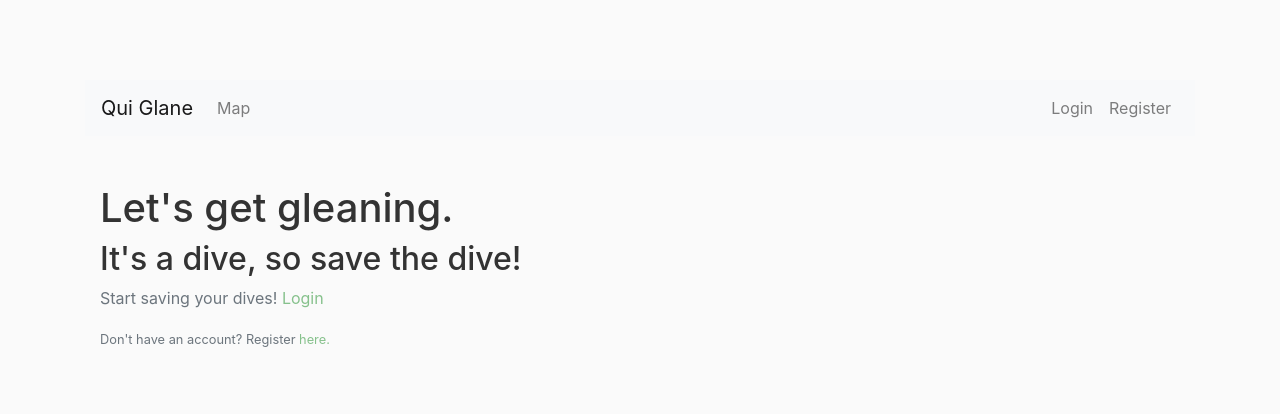
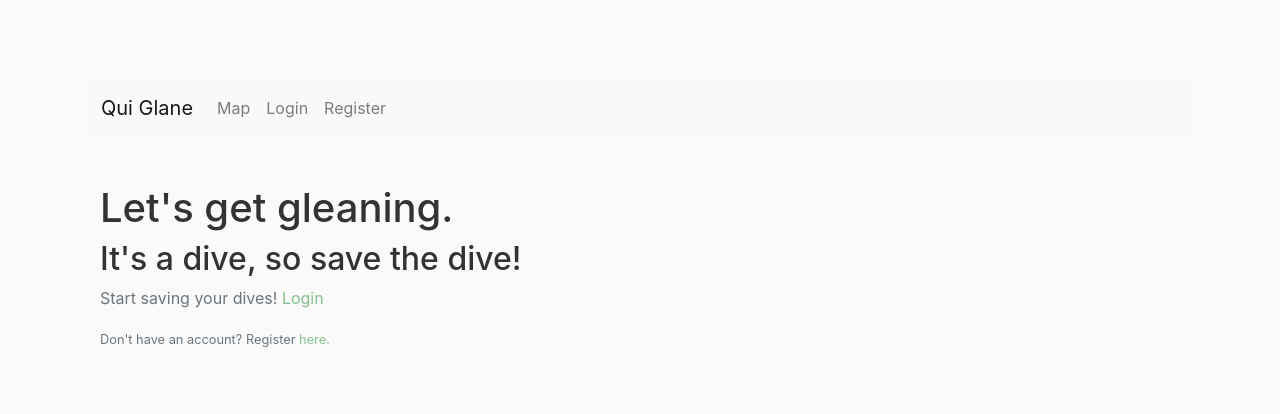
Before and after one commit to BuoyLynn/QuiGlane, a Flask app: page / in a window 1280 px wide. Shown: the top 414 px of the page. Run offline with Flask 2, Linux system fonts and the light colour scheme; data that the repository does not hold is empty; some libraries are stand-ins or nearby versions.

Commit message:
navbar update

```diff
--- a/templates/base.html
+++ b/templates/base.html
@@ -26,37 +26,40 @@
 
 </head>
 <body>
-	<div class="container base">
-	<header class="navbar-header"></header>
+	<div class="container">
 
-	<nav class="navbar navbar-expand-lg navbar-light bg-light">
+	<nav class="navbar sticky-top navbar-expand-lg navbar-light bg-light justify-content-between">
 
 		<a class="navbar-brand" href="/">Qui Glane</a>
-		<button class="navbar-toggler" type="button" data-toggle="collapse" data-target="#navbarSupportedContent" aria-controls="navbarSupportedContent" aria-expanded="true" aria-label="Toggle navigation">
+		<button class="navbar-toggler" type="button" data-toggle="collapse" data-target="#navbarNavAltMarkup" aria-controls="navbarNavAltMarkup" aria-expanded="false" aria-label="Toggle navigation">
 		<span class="navbar-toggler-icon"></span>
 		</button>
 
-			<div class="collapse navbar-collapse" id="navbarToggle">
-				<div class="navbar-nav mr-auto">
+		<div class="collapse navbar-collapse" id="navbarNavAltMarkup">
+			<div class="navbar-nav">
 				<a class="nav-item nav-link" href="{{ url_for('home') }}">Map</a>
-				</div>
+
 			<!-- Make nav bar dynamic on user login status -->
-				<div class="navbar-nav">
+
 			{% if current_user.is_authenticated %}
 				<a class="nav-item nav-link" href="{{ url_for('add_dive') }}">Add Dive</a>
 				<a class="nav-item nav-link" href="{{ url_for('dive_cards', user_id=current_user.user_id) }}">My Dives</a>
 				<a class="nav-item nav-link" href="{{ url_for('logout') }}">Logout</a>
+
 			{% else %}
+
 				<a class="nav-item nav-link" href="{{ url_for('login') }}">Login</a>
 				<a class="nav-item nav-link" href="{{ url_for('register') }}">Register</a>
+
 			{% endif %}
 			</div>
 		</div>
 	</nav>
-</header>
+</div>
+
 
 <!-- Flash messages -->
-
+<div class="container base">
 	<div class="flashing">
 	{% with message = get_flashed_messages(with_categories=true) %}
 		{% if message %}
@@ -74,9 +77,8 @@
 
 	{% endblock %}
 </div>
-</div>
 
-<!-- jQuery first, then Popper.js, then Bootstrap JS -->
+
 <script
 src="https://code.jquery.com/jquery-3.4.1.js"
 integrity="sha256-WpOohJOqMqqyKL9FccASB9O0KwACQJpFTUBLTYOVvVU="
```
Lines whose indentation alone changed are shown as unchanged.
